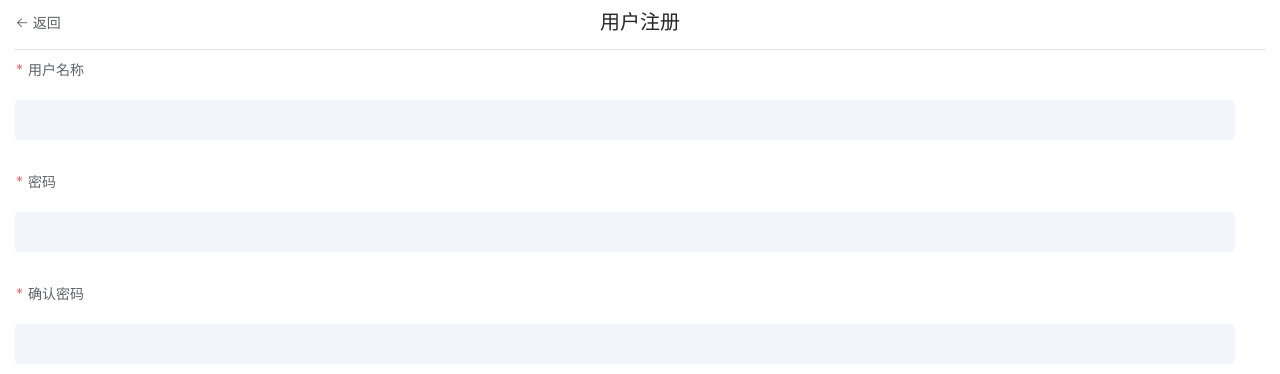
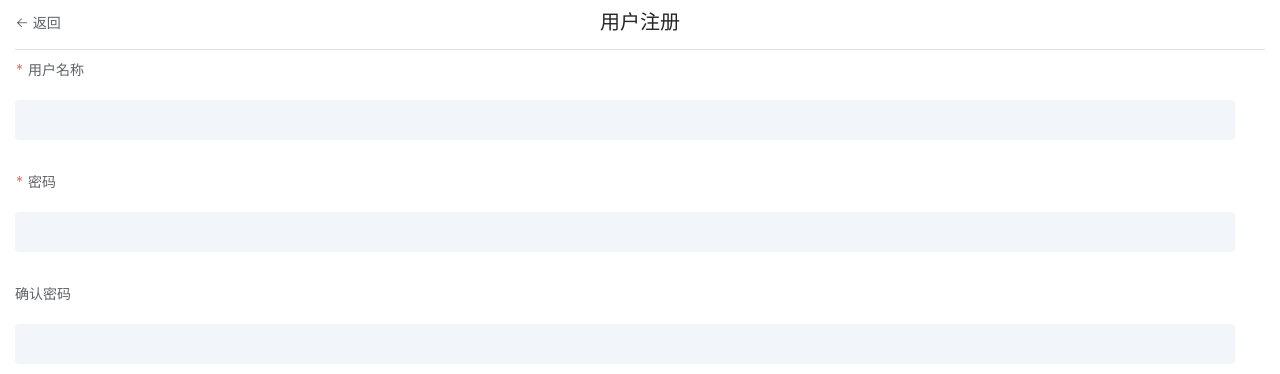
Before and after one commit to chandlerCao/vue-element-admin, a Vue app: page /register in a window 1280 px wide. Shown: the top 374 px of the page. Built offline with nearby package versions, Linux system fonts and the light colour scheme; what mavon-editor would draw is missing.

Commit message:
用户编辑

```diff
--- a/src/ajax/api/user.js
+++ b/src/ajax/api/user.js
@@ -6,6 +6,10 @@ export default {
     register: {
         method: 'post',
         url: 'user/register'
+    },
+    editUserInfo: {
+        method: 'post',
+        url: 'user/editUserInfo'
     },
     uploadUserAvatar: {
         method: 'post',
--- a/src/components/comp-complex-table.vue
+++ b/src/components/comp-complex-table.vue
@@ -83,7 +83,8 @@ export default {
 
 <style lang="less" scoped>
 .comp-complex-query-form {
-	height: 94px !important;
+	height: auto !important;
+	max-height: 94px !important;
 	overflow: auto;
 }
 </style>
--- a/src/router/routes.js
+++ b/src/router/routes.js
@@ -153,13 +153,15 @@ export default [
             icon: 'el-icon-user'
         },
         component: () => import('@/views/user/user-list'),
-        children: [
-            {
-                hide: true,
-                path: 'edit/:uid',
-                name: '用户编辑',
-                component: () => import('@/views/user/user-edit')
-            }
-        ]
+    },
+    // 用户编辑
+    {
+        hide: true,
+        path: 'user/edit/:uid',
+        name: '用户编辑',
+        meta: {
+            icon: 'el-icon-user'
+        },
+        component: () => import('@/views/user/user-edit')
     }
 ]
--- a/src/views/404.vue
+++ b/src/views/404.vue
@@ -12,7 +12,7 @@
 					<p>
 						<span>
 							页面自动
-							<router-link :to="{name: '首页'}">跳转</router-link>
+							<el-button type="text" @click="$router.back()">返回</el-button>
 						</span>
 						<span>
 							等待
@@ -30,7 +30,7 @@ export default {
 	name: 'page-404',
 	data() {
 		return {
-			second: 6
+			second: 7
 		}
 	},
 	created() {
@@ -39,8 +39,8 @@ export default {
 	methods: {
 		go() {
 			this.second--
-			if (this.second === -1) {
-				this.$router.push({ name: '首页' })
+			if (this.second === 0) {
+				this.$router.back()
 				return
 			}
 			setTimeout(() => {
--- a/src/views/register/register.vue
+++ b/src/views/register/register.vue
@@ -1,95 +1,17 @@
 <template>
-	<div id="register-box" class="comp-container">
-		<div id="register-wrapper" class="comp-container">
-			<header id="register-header">
-				<span id="register-back-btn">
-					<el-link @click="$router.back()">
-						<i class="el-icon-back"></i> 返回
-					</el-link>
-				</span>
-				<h2>用户注册</h2>
-			</header>
-			<section id="register-form">
-				<comp-form ref="registerForm" v-bind="registerFormData" @submit-form-handler="registerSubmit"></comp-form>
-			</section>
-		</div>
-	</div>
+	<user-info-form
+		style="padding: 0 15px 10px;"
+		ref="userInfoForm"
+		@submit-form-handler="registerSubmit"
+		:show-head="true"
+	></user-info-form>
 </template>
 
 <script>
+import userInfoForm from './user-info-form'
 export default {
 	name: 'register-form',
-	props: {
-		registerData: {
-			type: Object,
-			default() {
-				return {}
-			}
-		}
-	},
-	data() {
-		return {
-			registerFormData: {
-				formData: {
-					username: {
-						label: '用户名称',
-						rule: [
-							{
-								required: true,
-								message: '请输入用户名称',
-								trigger: 'submit'
-							}
-						]
-					},
-					password: {
-						label: '密码',
-						rule: [
-							{
-								required: true,
-								message: '请输入密码',
-								trigger: 'submit'
-							}
-						]
-					},
-					password_confirm: {
-						label: '确认密码',
-						rule: [
-							{
-								required: true,
-								message: '请输入密码',
-								trigger: 'submit'
-							}
-						]
-					},
-					avatar: {
-						label: '用户头像',
-						el: 'comp-upload-image',
-						rule: [
-							{
-								required: true,
-								message: '请上传用户头像',
-								trigger: 'submit'
-							}
-						],
-						attrs: {
-							uploadImgReq: async formData => {
-								return this.$req(
-									this.$api.user.uploadUserAvatar,
-									formData
-								)
-							}
-						}
-					}
-				},
-				submitBtn: {
-					name: '注册'
-				},
-				formAttrs: {
-					labelPosition: 'top'
-				}
-			}
-		}
-	},
+	components: { userInfoForm },
 	methods: {
 		// 注册
 		registerSubmit(userFormData) {
@@ -101,7 +23,7 @@ export default {
 				})
 				.finally(() => {
 					try {
-						this.$refs.registerForm.submitLoading = false
+						this.$refs.userInfoForm.$refs.userForm.submitLoading = false
 					} catch (error) {
 						error
 					}
@@ -110,34 +32,3 @@ export default {
 	}
 }
 </script>
-
-<style lang="less">
-#register-box {
-	box-sizing: border-box;
-	padding: 0 15px 10px;
-}
-#register-wrapper {
-	display: flex;
-	flex-direction: column;
-}
-#register-header {
-	position: relative;
-	flex-shrink: 0;
-	line-height: 24px;
-	padding-top: 10px;
-	padding-bottom: 15px;
-	border-bottom: 1px solid #dcdfe6;
-	#register-back-btn {
-		position: absolute;
-		left: 0;
-	}
-	h2 {
-		text-align: center;
-		font-size: 20px;
-	}
-}
-#register-form {
-	flex: 1;
-	overflow: hidden;
-}
-</style>
--- /dev/null
+++ b/src/views/register/user-info-form.vue
@@ -0,0 +1,157 @@
+<template>
+	<div id="register-box" class="comp-container">
+		<div id="register-wrapper" class="comp-container">
+			<header v-if="$attrs['show-head']" id="register-header">
+				<span id="register-back-btn">
+					<el-link @click="$router.back()">
+						<i class="el-icon-back"></i> 返回
+					</el-link>
+				</span>
+				<h2>用户注册</h2>
+			</header>
+			<section id="register-form">
+				<comp-form ref="userForm" v-bind="userFormData" @submit-form-handler="submit"></comp-form>
+			</section>
+		</div>
+	</div>
+</template>
+
+<script>
+export default {
+	name: 'user-info-form',
+	props: {
+		userData: {
+			type: Object,
+			default() {
+				return {}
+			}
+		}
+	},
+	data() {
+		var validatePass = (rule, value, callback) => {
+			if (!value) {
+				callback(new Error('请再次输入密码！'))
+				return
+			} else if (value !== this.$refs.userForm.formDataVal.password) {
+				callback(new Error('两次输入密码不一致!'))
+				return
+			} else {
+				callback()
+			}
+		}
+		return {
+			userFormData: {
+				formData: {
+					username: {
+						label: '用户名称',
+						rule: [
+							{
+								required: true,
+								message: '请输入用户名称',
+								trigger: 'submit'
+							}
+						]
+					},
+					password: {
+						label: '密码',
+						rule: [
+							{
+								required: true,
+								message: '请输入密码',
+								trigger: 'submit'
+							}
+						]
+					},
+					password_confirm: {
+						label: '确认密码',
+						rule: [
+							{
+								validator: validatePass,
+								trigger: 'blur'
+							}
+						]
+					},
+					avatar: {
+						label: '用户头像',
+						el: 'comp-upload-image',
+						rule: [
+							{
+								required: true,
+								message: '请上传用户头像',
+								trigger: 'submit'
+							}
+						],
+						attrs: {
+							uploadImgReq: async formData => {
+								return this.$req(
+									this.$api.user.uploadUserAvatar,
+									formData
+								)
+							}
+						}
+					}
+				},
+				submitBtn: {
+					name: this.$attrs['submit-btn-name'] || '注册'
+				},
+				formAttrs: {
+					labelPosition: 'top'
+				}
+			}
+		}
+	},
+	watch: {
+		userData(userData) {
+			this.setUserDefaultVal(userData)
+		}
+	},
+	methods: {
+		// 初始化用户表单
+		setUserDefaultVal(userData) {
+			for (const formName in this.userFormData.formData) {
+				if (formName === 'password' || formName === 'password_confirm')
+					continue
+				this.$set(
+					this.userFormData.formData[formName],
+					'defaultValue',
+					userData[formName]
+				)
+			}
+		},
+		// 提交
+		submit(userFormData) {
+			this.$emit('submit-form-handler', userFormData)
+		}
+	}
+}
+</script>
+
+<style lang="less">
+#register-box {
+	box-sizing: border-box;
+}
+#register-wrapper {
+	display: flex;
+	flex-direction: column;
+}
+#register-header {
+	position: relative;
+	flex-shrink: 0;
+	line-height: 24px;
+	padding-top: 10px;
+	padding-bottom: 15px;
+	border-bottom: 1px solid #dcdfe6;
+	#register-back-btn {
+		position: absolute;
+		left: 0;
+	}
+	h2 {
+		text-align: center;
+		font-size: 20px;
+	}
+}
+#register-form {
+	flex: 1;
+	overflow: hidden;
+}
+</style>
--- a/src/views/user/user-edit.vue
+++ b/src/views/user/user-edit.vue
@@ -1,10 +1,46 @@
 <template>
-    <div></div>
+	<user-info-form
+		ref="userInfoForm"
+		@submit-form-handler="editUserInfo"
+		submit-btn-name="修改用户"
+		:user-data="userData"
+	></user-info-form>
 </template>
 
 <script>
-export default {}
+import userInfoForm from '../register/user-info-form'
+export default {
+	name: 'user-edit',
+	components: { userInfoForm },
+	created() {
+		// 获取用户信息
+		this.getUserInfo()
+	},
+	data() {
+		return { userData: {} }
+	},
+	methods: {
+		// 获取用户信息
+		async getUserInfo() {
+			this.userData = await this.$req(this.$api.user.getUserInfo, {
+				uid: this.$route.params.uid
+			})
+		},
+		// 修改用户信息
+		editUserInfo(userFormData) {
+			userFormData.uid = this.$route.params.uid
+			this.$req(this.$api.user.editUserInfo, userFormData)
+				.then(() => {
+					this.$router.push({ name: '用户管理' })
+				})
+				.finally(() => {
+					try {
+						this.$refs.userInfoForm.$refs.userForm.submitLoading = false
+					} catch (error) {
+						error
+					}
+				})
+		}
+	}
+}
 </script>
-
-<style lang="less">
-</style>
--- a/src/views/user/user-list.vue
+++ b/src/views/user/user-list.vue
@@ -93,11 +93,10 @@ export default {
 								}
 							},
 							handler: row => {
-								row
-								// this.$router.push({
-								// 	name: '编辑文章',
-								// 	params: { aid: row.aid }
-								// })
+								this.$router.push({
+									name: '用户编辑',
+									params: { uid: row.uid }
+								})
 							}
 						}
 					]
```
Also changed, not shown: src/components/comp-form.vue (+1 -6 lines).
